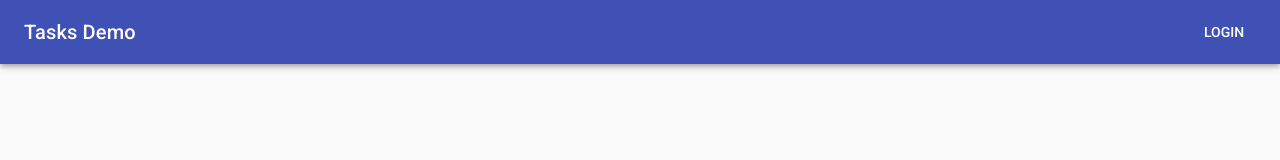
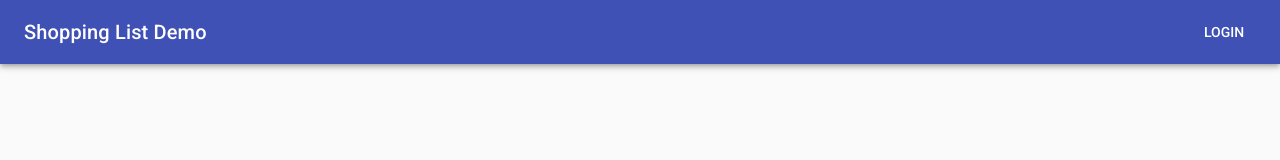
Before and after one commit to zyishai/react-seed, a React (Create React App) app: page / in a window 1280 px wide. Shown: the top 160 px of the page. Built offline with nearby package versions, Linux system fonts and the light colour scheme.

Commit message:
cosmetic changes

```diff
--- a/src/components/app/app.component.tsx
+++ b/src/components/app/app.component.tsx
@@ -1,5 +1,5 @@
 import React from 'react';
-import { Observer } from 'mobx-react';
+import { observer } from 'mobx-react';
 import AppBar from '@material-ui/core/AppBar';
 import Toolbar from '@material-ui/core/Toolbar';
 import Typography from '@material-ui/core/Typography';
@@ -22,21 +22,17 @@ const theme = createMuiTheme({
 
 const App: React.ComponentType<any> = ({ width }) => {
   return (
-    <Observer>
-      { () =>
       <ThemeProvider theme={theme}>
         <AppBar position="static">
           <Toolbar>
             <Typography variant="h6" className="title">
-                Tasks Demo
+              Shopping List Demo
             </Typography>
             <AppbarActions width={width} />
           </Toolbar>
         </AppBar>
       </ThemeProvider>
-      }
-    </Observer>
   );
 };
 
-export default withWidth()(App);
+export default observer(withWidth()(App));
```
Lines whose indentation alone changed are shown as unchanged.
